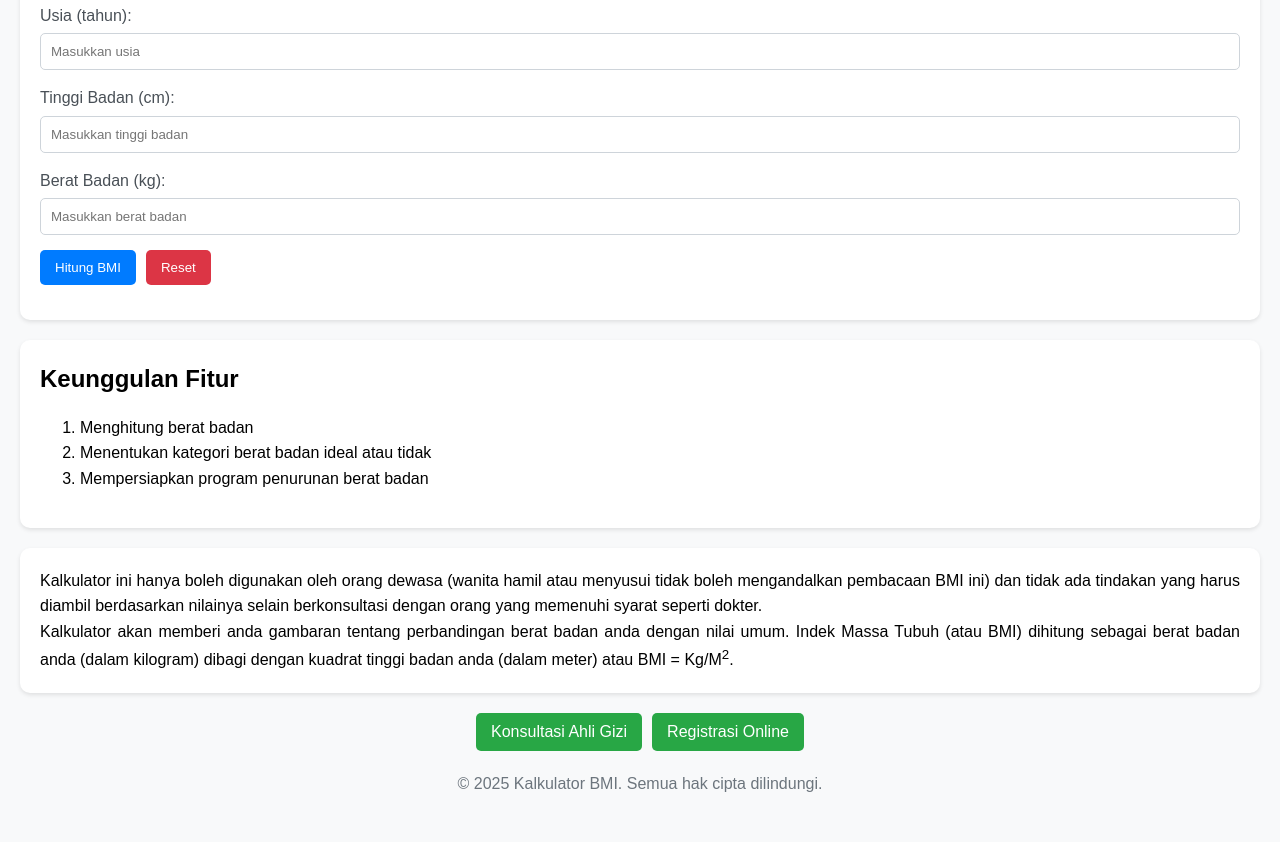
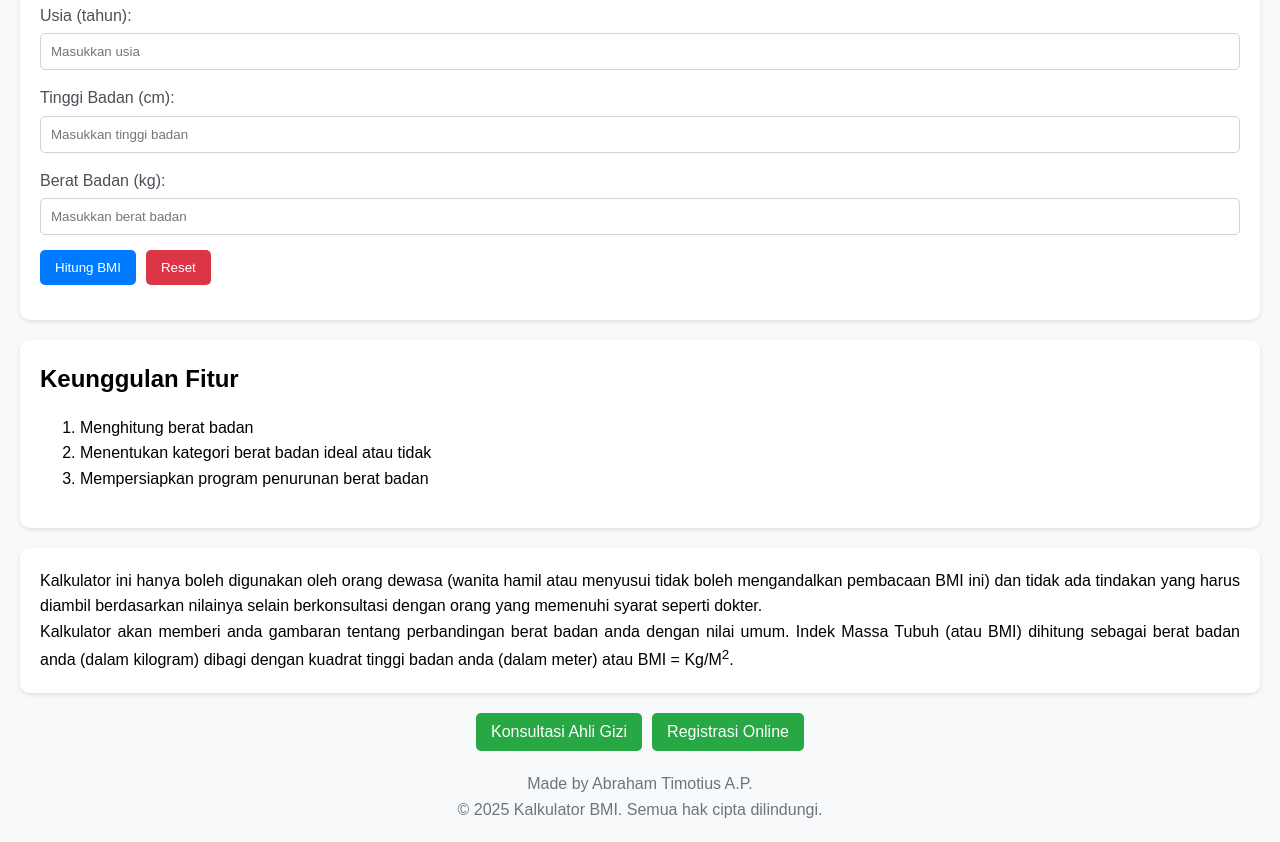
Before and after one commit to revou-fundamental-course/20-jan-25-abrtmt422, a plain HTML site: page index.html in a window 1280 px wide. Shown: the part 394-1236 px from the top of the page. Before the commit the page ends 1211 px from the top, so only its background shows below. Drawn offline with Linux system fonts and the light colour scheme.

Commit message:
Update index.html

```diff
--- a/index.html
+++ b/index.html
@@ -112,6 +112,7 @@
   </main>
 
   <footer>
+    <p> Made by Abraham Timotius A.P.</p>
     <p>&copy; 2025 Kalkulator BMI. Semua hak cipta dilindungi.</p>
   </footer>
 </body>
```
